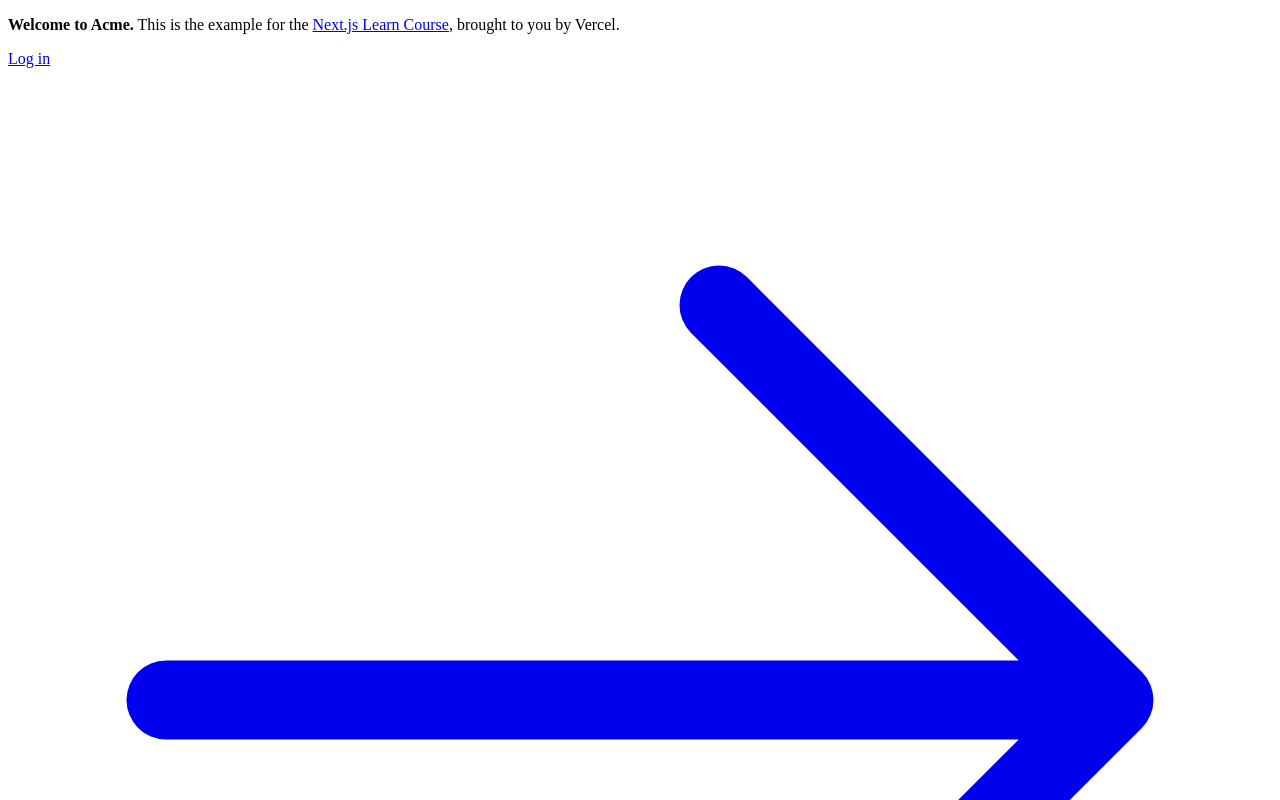
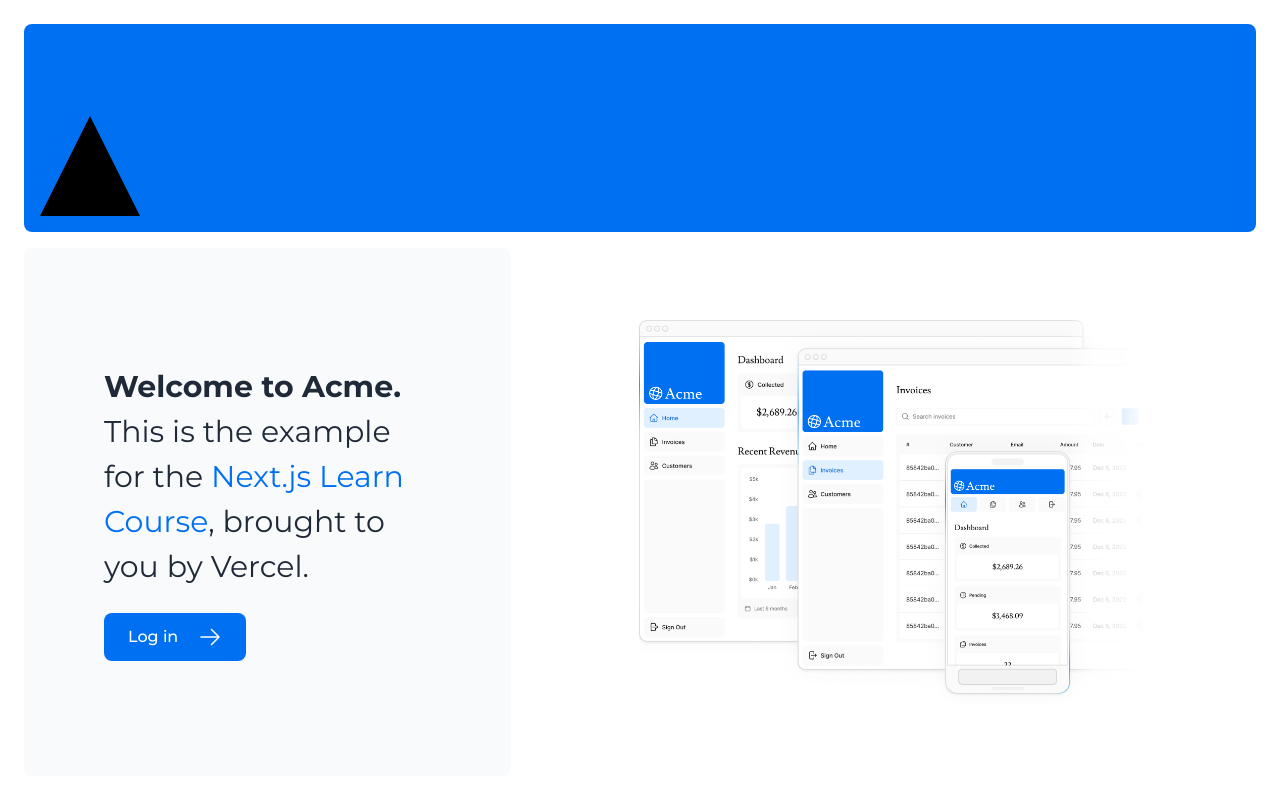
Before and after one commit to Javiervinus/nextjs-dashboard, a Next.js app: page / in a window 1280 px wide. Shown: the top 800 px of the page. Built offline with nearby package versions, Linux system fonts and the light colour scheme; a web font is replaced by a local one.

Commit message:
feat: implementing fonts to all app, adding optimized images

```diff
--- a/app/layout.tsx
+++ b/app/layout.tsx
@@ -1,3 +1,6 @@
+import { monserrat } from './ui/fonts';
+import './ui/global.css';
+
 export default function RootLayout({
   children,
 }: {
@@ -5,7 +8,12 @@
 }) {
   return (
     <html lang="en">
-      <body>{children}</body>
+      <body
+      className={`${monserrat.className} antialiased`}
+      >{children}</body>
+      {/* <footer className='py-10 flex justify-center items-center'>
+        Hecho con :heart: por{' '}
+      </footer> */}
     </html>
   );
 }
--- a/app/page.tsx
+++ b/app/page.tsx
@@ -1,12 +1,14 @@
-import AcmeLogo from '@/app/ui/acme-logo';
 import { ArrowRightIcon } from '@heroicons/react/24/outline';
+import Image from 'next/image';
 import Link from 'next/link';
+import styles from './ui/home.module.css';
 
 export default function Page() {
   return (
     <main className="flex min-h-screen flex-col p-6">
       <div className="flex h-20 shrink-0 items-end rounded-lg bg-blue-500 p-4 md:h-52">
         {/* <AcmeLogo /> */}
+        <div className={styles.shape}></div>
       </div>
       <div className="mt-4 flex grow flex-col gap-4 md:flex-row">
         <div className="flex flex-col justify-center gap-6 rounded-lg bg-gray-50 px-6 py-10 md:w-2/5 md:px-20">
@@ -25,7 +27,22 @@
           </Link>
         </div>
         <div className="flex items-center justify-center p-6 md:w-3/5 md:px-28 md:py-12">
-          {/* Add Hero Images Here */}
+          {/* <img src="/hero-desktop.png" alt="screenshot" /> */}
+
+          <Image
+            width={1000}
+            height={760}
+            className="hidden md:block"
+            src="/hero-desktop.png"
+            alt="screenshot"
+          />
+          <Image
+            width={560}
+            height={620}
+            className="block md:hidden"
+            src="/hero-mobile.png"
+            alt="screenshot"
+          />
         </div>
       </div>
     </main>
```
Also changed, not shown: .eslintrc.json.
